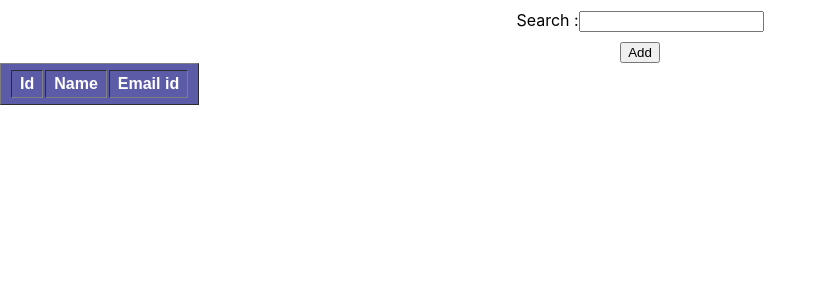
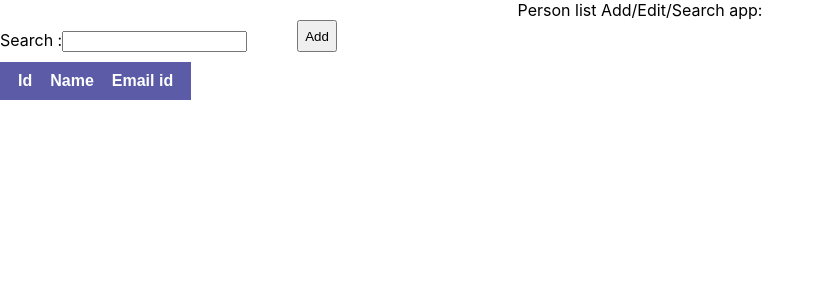
Before and after one commit to SanjuHaragapure/test, a React (Create React App) app: page / in a window 1280 px wide. Shown: the top 300 px of the page, without its empty margins (0-827 px from the left). Built offline with nearby package versions, Linux system fonts and the light colour scheme.

Commit message:
newChanges

```diff
--- a/package.json
+++ b/package.json
@@ -1,5 +1,5 @@
 {
-  "name": "person-ollection",
+  "name": "test",
   "version": "0.1.0",
   "private": true,
   "dependencies": {
--- a/src/App.css
+++ b/src/App.css
@@ -38,11 +38,12 @@
 }
 
 .personView {
+    margin-top: 10px;
 	display: flex;
 }
 
-.personView > * {
-	flex: 1 1 auto;
+.personTableList {
+	flex-grow: 3;
 }
 
 table {
@@ -66,3 +67,11 @@ th {
 	background-color: rgb(91, 91, 168);
 	color: #fff;
 }
+
+.pageHeader{
+    display: flex;
+}
+
+.addPersonButton{
+  margin-left: 50px;
+}
--- a/src/App.js
+++ b/src/App.js
@@ -67,21 +67,21 @@ function App() {
 
 	return (
 		<div className="App">
-			<div>
+            Person list Add/Edit/Search app:
+			<div className="pageHeader">
 				<SearchBar onUserInput={setSearch} />
 				<button
-					style={{ marginTop: '10px' }}
 					type="button"
 					onClick={addPersonDetailsView}
-					className="btn btn-success pull-right"
+					className="btn addPersonButton"
 				>
 					Add
 				</button>
 			</div>
 
 			<div className="personView">
-				<div>
-					<table border="1">
+				<div className="personTableList">
+					<table >
 						<thead>
 							<tr>
 								<th>Id</th>
@@ -92,9 +92,10 @@ function App() {
 						</thead>
 						<tbody>{getPersonList()}</tbody>
 					</table>
-				</div>
+                    </div>
 
-				<div>
+
+				<div className="personUpdateView">
 					{personDetailsView == 'addView' && (
 						<div>
 							Add <div>id: {personList.length + 1}</div>
@@ -102,7 +103,7 @@ function App() {
 								name: <input type="text" ref={personName} />
 							</div>
 							<div>
-								email: <input type="text" ref={personEmail} />
+								email: <input type="email" ref={personEmail} />
 							</div>
 							<button
 								style={{ marginTop: '10px' }}
```
Also changed, not shown: 1 other file (tests, documents, lock files or other folders).
